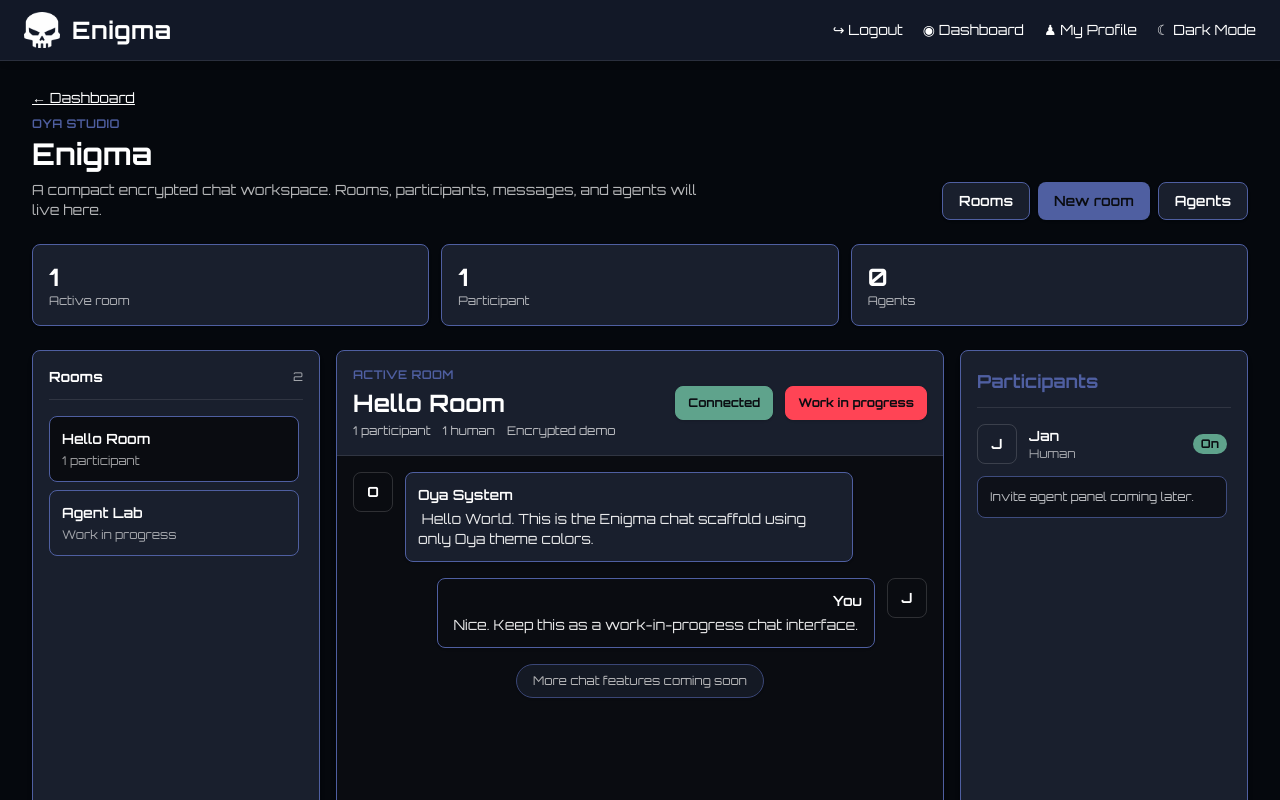
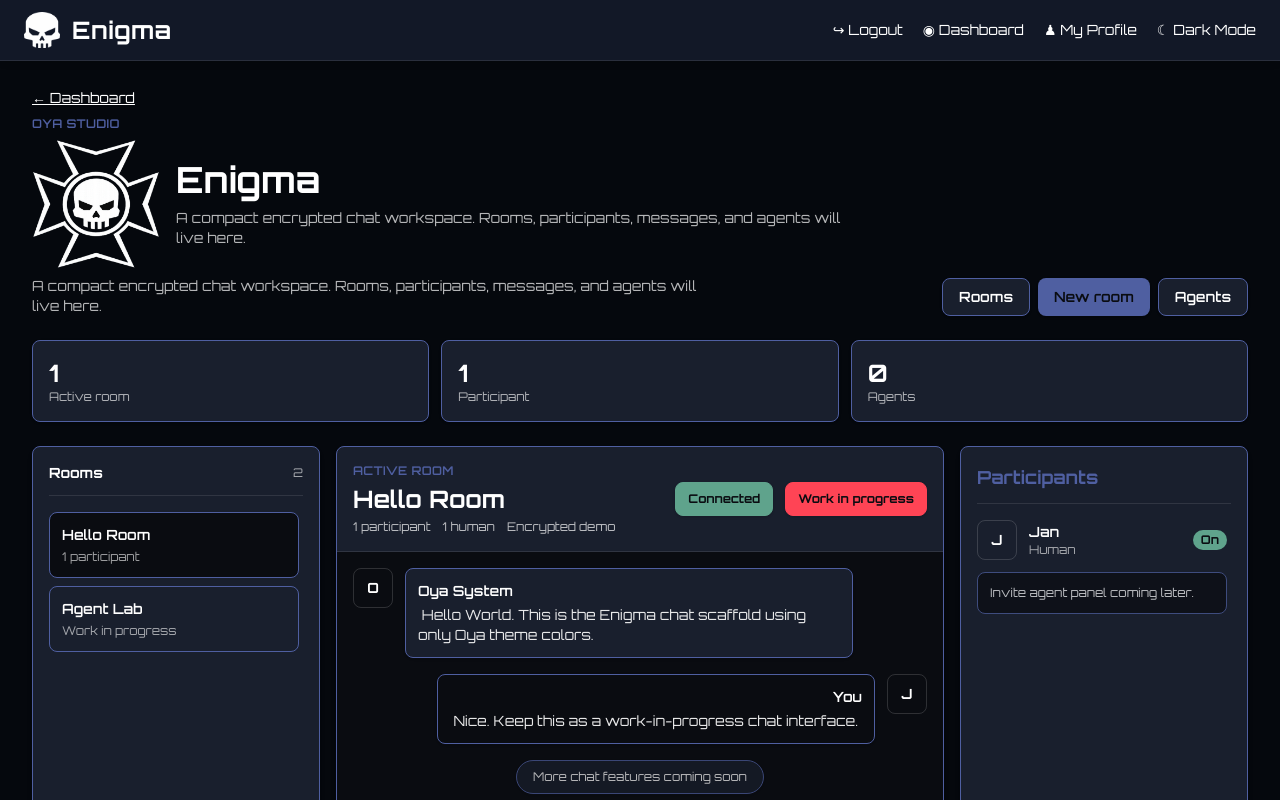
Before and after one commit to technolog-spectrumai/pharos, a Vue app in the folder apps/enigma/enigma/: page / in a window 1280 px wide. Shown: the top 800 px of the page. Built offline with nearby package versions, Linux system fonts and the light colour scheme.

Commit message:
logo light dark

```diff
--- a/apps/enigma/enigma/src/components/OyaHelloWorld.vue
+++ b/apps/enigma/enigma/src/components/OyaHelloWorld.vue
@@ -1,4 +1,7 @@
 <script setup lang="ts">
+import logo2Dark from "../assets/logo2_dark.png";
+import logo2Light from "../assets/logo2_light.png";
+
 defineProps<{
   darkMode: boolean;
 }>();
@@ -21,9 +24,24 @@ defineProps<{
             Oya Studio
           </p>
 
-          <h1 class="mt-1 flex items-center gap-3 text-3xl font-bold">
-            Enigma
-          </h1>
+          <div class="mt-2 flex flex-col gap-4 sm:flex-row sm:items-center">
+            <img
+              :src="darkMode ? logo2Dark : logo2Light"
+              alt="Enigma logo"
+              class="h-24 w-24 rounded-2xl object-contain sm:h-28 sm:w-28 lg:h-32 lg:w-32"
+            />
+
+            <div>
+              <h1 class="flex items-center gap-3 text-3xl font-bold sm:text-4xl">
+                Enigma
+              </h1>
+
+              <p class="mt-2 max-w-2xl text-sm opacity-70">
+                A compact encrypted chat workspace. Rooms, participants, messages,
+                and agents will live here.
+              </p>
+            </div>
+          </div>
 
           <p class="mt-2 max-w-2xl text-sm opacity-70">
             A compact encrypted chat workspace. Rooms, participants, messages,
```
Also changed, not shown: apps/enigma/enigma/src/assets/logo2_dark.png (added), apps/enigma/enigma/src/assets/logo2_light.png (added).
